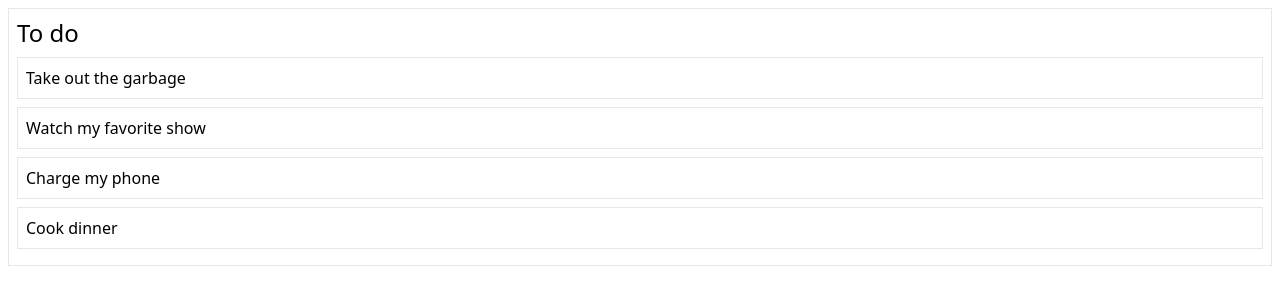
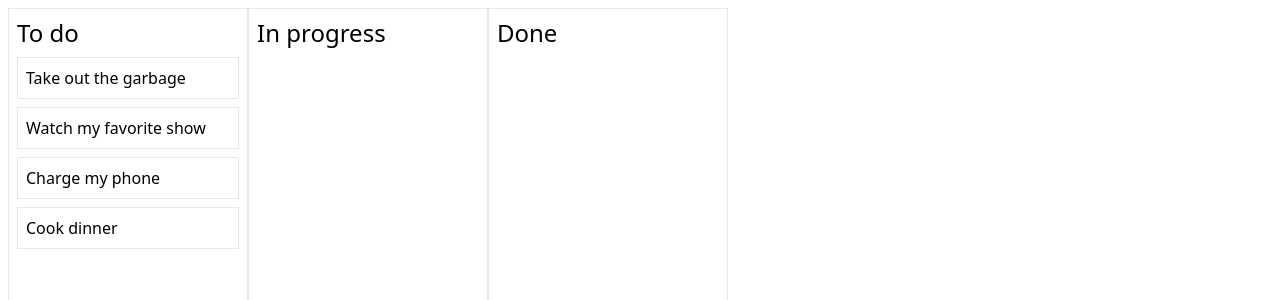
Before and after one commit to kayac-chang/react-kanban-board, a React (Vite) app: page / in a window 1280 px wide. Shown: the top 300 px of the page. Built offline with nearby package versions, Linux system fonts and the light colour scheme.

Commit message:
add move between columns

```diff
--- a/src/App.tsx
+++ b/src/App.tsx
@@ -1,6 +1,6 @@
 import { Column, Task } from "./components";
 import { DragDropContext, DropResult } from "react-beautiful-dnd";
-import { move, propEq } from "ramda";
+import { cond, identity, insert, map, move, propEq, remove, T } from "ramda";
 import { useState } from "react";
 
 const initialData = {
@@ -16,8 +16,18 @@ const initialData = {
       title: "To do",
       taskIds: ["task-1", "task-2", "task-3", "task-4"],
     },
+    {
+      id: "column-2",
+      title: "In progress",
+      taskIds: [],
+    },
+    {
+      id: "column-3",
+      title: "Done",
+      taskIds: [],
+    },
   ],
-  columnOrder: ["column-1"],
+  columnOrder: ["column-1", "column-2", "column-3"],
 };
 
 function App() {
@@ -30,29 +40,59 @@ function App() {
 
     if (!destination) return;
 
+    const column = columns.find(propEq("id", source.droppableId));
+    if (!column) return;
+
     setColumns(
-      columns.map((column) =>
-        column.id === destination.droppableId
-          ? {
-              ...column,
-              taskIds: move(source.index, destination.index, column.taskIds),
-            }
-          : column
+      map(
+        cond([
+          [
+            () => source.droppableId === destination.droppableId,
+            (col) => ({
+              ...col,
+              taskIds: move(source.index, destination.index, col.taskIds),
+            }),
+          ],
+          [
+            (col) => col.id === source.droppableId,
+            (col) => ({
+              ...col,
+              taskIds: remove(source.index, 1, col.taskIds),
+            }),
+          ],
+          [
+            (col) => col.id === destination.droppableId,
+            (col) => ({
+              ...col,
+              taskIds: insert(
+                destination.index,
+                column.taskIds[source.index],
+                col.taskIds
+              ),
+            }),
+          ],
+          [T, identity],
+        ])
       )
     );
   }
 
   return (
     <DragDropContext onDragEnd={onDragEnd}>
-      <div className="w-full h-full p-2">
+      <div className="w-full h-full p-2 flex">
         {columnOrder
-          .map((id) => columns.find((col) => id === col.id))
+          .map((id) => columns.find(propEq("id", id)))
           .map(
             (column) =>
               column && (
-                <Column key={column.id} id={column.id} title={column.title}>
+                <Column
+                  key={column.id}
+                  id={column.id}
+                  title={column.title}
+                  className="w-60"
+                >
                   {column.taskIds
-                    .map((id) => tasks.find((task) => task.id === id))
+                    .map((id) => tasks.find(propEq("id", id)))
                     .map(
                       (task, index) =>
                         task && <Task key={task.id} index={index} {...task} />
--- a/src/components/Column.tsx
+++ b/src/components/Column.tsx
@@ -1,3 +1,4 @@
+import clsx from "clsx";
 import { ReactNode } from "react";
 import { Droppable } from "react-beautiful-dnd";
 
@@ -5,15 +6,23 @@ type Props = {
   id: string;
   title: string;
   children: ReactNode;
+  className?: string;
 };
-export function Column({ id, title, children }: Props) {
+export function Column({ id, title, children, className }: Props) {
   return (
-    <div className="border p-2">
+    <div className={clsx("border p-2 flex flex-col", className)}>
       <h3 className="text-2xl">{title}</h3>
 
       <Droppable droppableId={id}>
-        {({ innerRef, droppableProps, placeholder }) => (
-          <div className="py-2 space-y-2" ref={innerRef} {...droppableProps}>
+        {({ innerRef, droppableProps, placeholder }, snapshot) => (
+          <div
+            className={clsx(
+              "py-2 space-y-2 flex-1",
+              snapshot.isDraggingOver && "bg-blue-300"
+            )}
+            ref={innerRef}
+            {...droppableProps}
+          >
             {children}
 
             {placeholder}
```
